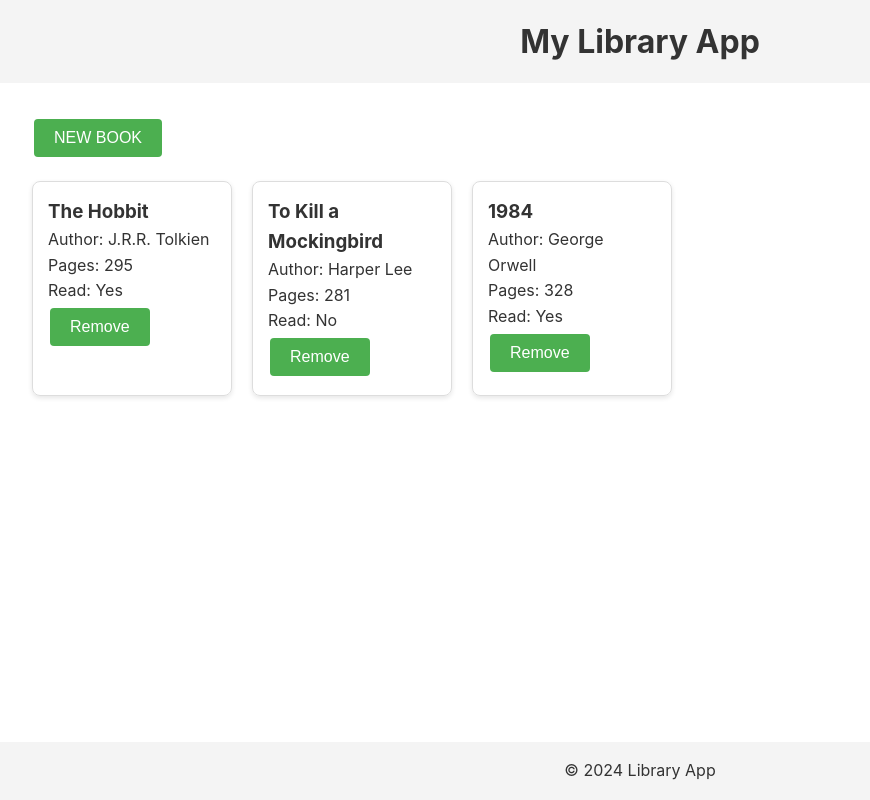
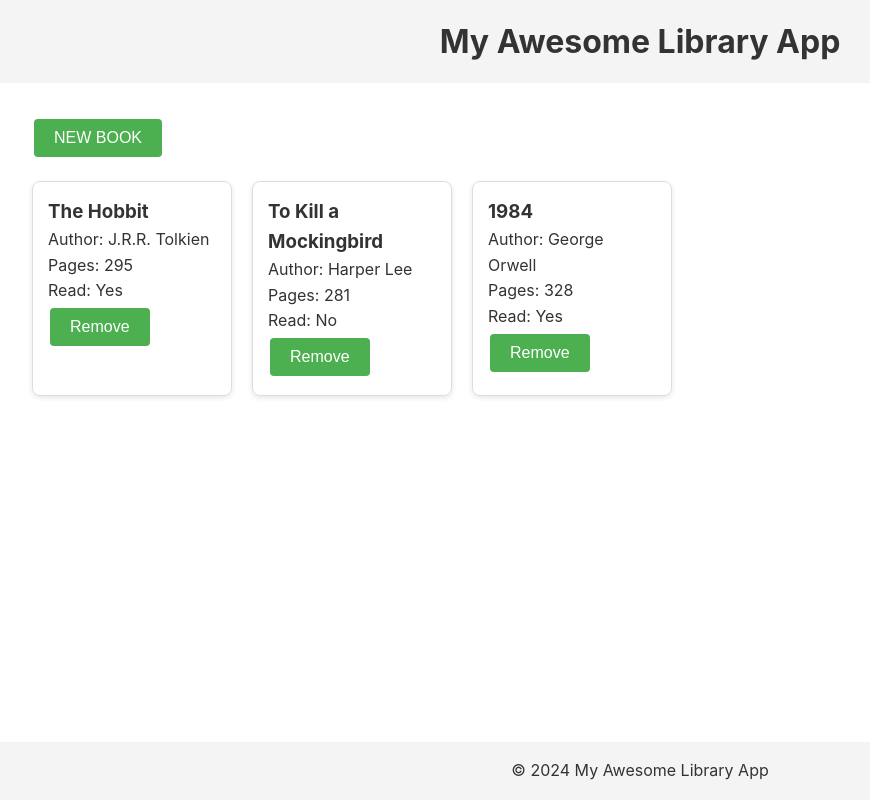
Before and after one commit to Vick606/project-library, a plain HTML site: page index.html in a window 1280 px wide. Shown: the whole page, without its empty margins (0-870 px from the left). Drawn offline with Linux system fonts and the light colour scheme.

Commit message:
Organized the index

```diff
--- a/index.html
+++ b/index.html
@@ -3,12 +3,12 @@
 <head>
     <meta charset="UTF-8">
     <meta name="viewport" content="width=device-width, initial-scale=1.0">
-    <title>Library App</title>
+    <title>My Awesome Library App</title>
     <link rel="stylesheet" href="styles.css">
 </head>
 <body>
     <header>
-        <h1>My Library App</h1>
+        <h1>My Awesome Library App</h1>
     </header>
 
     <main>
@@ -37,7 +37,7 @@
     </main>
 
     <footer>
-        <p>&copy; 2024 Library App</p>
+        <p>&copy; 2024 My Awesome Library App</p>
     </footer>
 
     <script src="script.js"></script>
```
